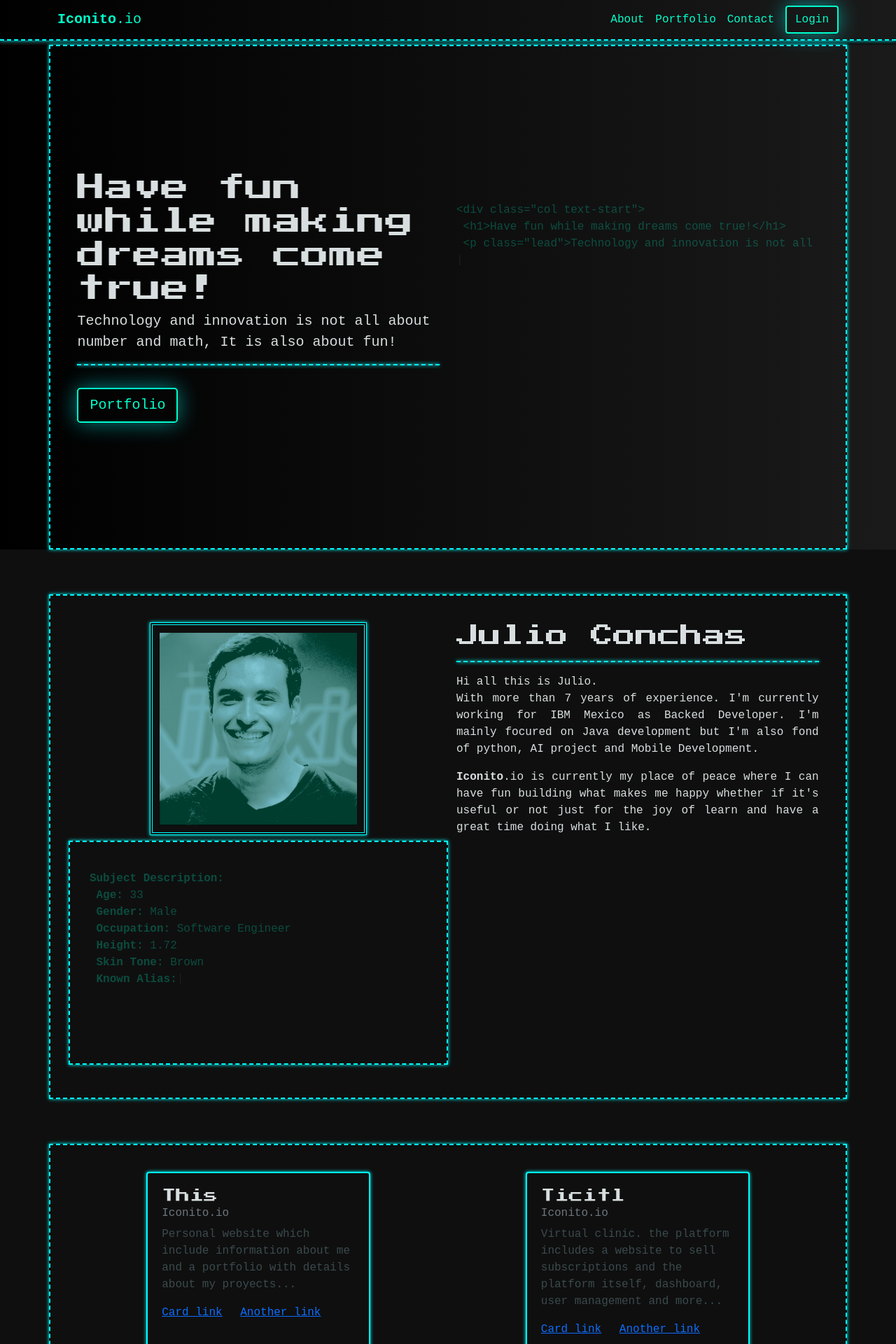
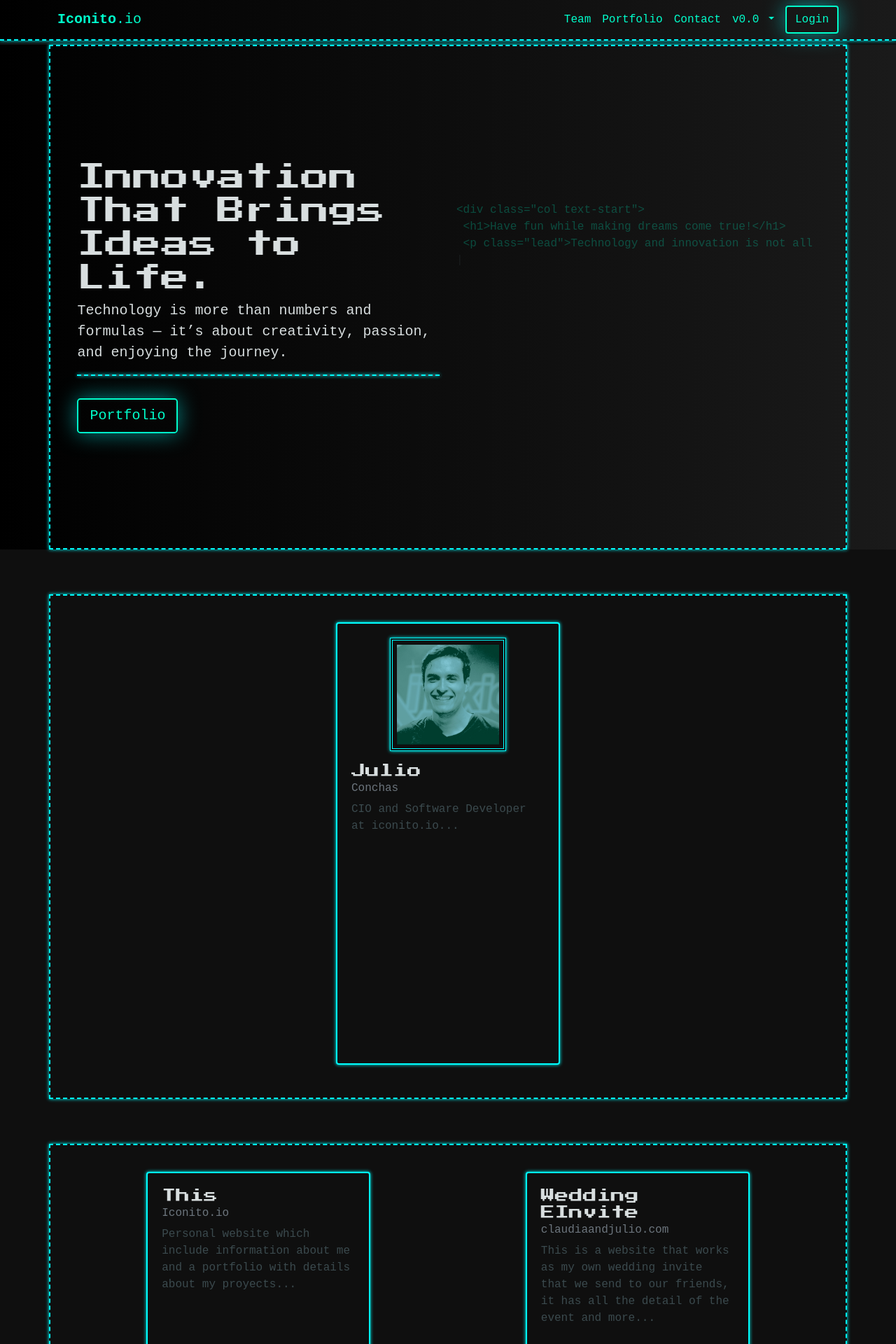
Before and after one commit to iconitodotcom/iconitodotcom, a Flask app: page / in a window 1280 px wide. Shown: the top 1920 px of the page at 70% size. Run offline with Flask 3, Linux system fonts and the light colour scheme.

Commit message:
last update of GUI, Add Team section instead of About and added a dropdown to switch between website versions

```diff
--- a/iconitodev/static/css/core/core.css
+++ b/iconitodev/static/css/core/core.css
@@ -110,6 +110,10 @@
   #typed-code {
     /*color: #00ffcc !important;*/
   }
+  a:hover
+  {
+    opacity: 0.5;
+  }
 
 
   @keyframes beat {
--- a/iconitodev/templates/base.html
+++ b/iconitodev/templates/base.html
@@ -17,7 +17,7 @@
     <head>
         <meta charset="UTF-8">
         <meta name="viewport" content="width=device-width, initial-scale=1.0">
-        <title>Iconito.io - Empowering Code</title>
+        <title>Iconito.io - Innovation That Brings Ideas to Life.</title>
         <!-- Bootstrap v5.0 CSS -->
         <link href="https://cdn.jsdelivr.net/npm/bootstrap@5.0.2/dist/css/bootstrap.min.css" rel="stylesheet">
 
--- a/iconitodev/templates/index.html
+++ b/iconitodev/templates/index.html
@@ -10,6 +10,7 @@
   Issue(opt)   Modifier            MM/DD/YYYY  Description
   ------       ------------------  ----------  ----------------------------------
   n/a          Julio Conchas       04/06/2025  Initial include of change history header.
+  n/a          Julio Conchas       01/21/2026  Update Company hero slogan
 -->
 {% extends "base.html" %}
 
@@ -22,8 +23,8 @@
         <div class="container retro-border">
             <div class="row d-inline-block d-lg-flex" id="hero-container">
                 <div class="col text-start align-self-center pt-5 pt-lg-0">
-                    <h1>Have fun while making dreams come true!</h1>
-                    <p class="lead secondary-txt-color">Technology and innovation is not all about number and math, It is also about fun!</p>
+                    <h1>Innovation That Brings Ideas to Life.</h1>
+                    <p class="lead secondary-txt-color">Technology is more than numbers and formulas — it&#x2019;s about creativity, passion, and enjoying the journey.</p>
                     <hr class="retro-line">
                     <a href="#portfolio" class="btn btn-retro btn-lg mt-3">Portfolio</a>
                 </div>
@@ -41,8 +42,8 @@
         <div class="container retro-border" style="min-height: 85vh;">
             <div class="row position-relative" id="hero-container" >
                 <div class="col text-start align-self-center pt-5 pt-lg-0">
-                    <h1>Have fun while making dreams come true!</h1>
-                    <p class="lead secondary-txt-color">Technology and innovation is not all about number and math, It is also about fun!</p>
+                    <h1>Innovation That Brings Ideas to Life.</h1>
+                    <p class="lead secondary-txt-color">Technology is more than numbers and formulas — it&#x2019;s about creativity, passion, and enjoying the journey.</p>
                     <hr class="retro-line">
                     <a href="#portfolio" class="btn btn-retro btn-lg mt-3">Portfolio</a>
                 </div>
@@ -56,60 +57,37 @@
     </section>
     <!-- Hero Section end -->
 
-    <!-- About Section -->
-    <section id="about" style="padding-top: 4rem">
-    <div class="container retro-border">
-        <div class="row d-inline-block d-lg-flex" id="about-container">
-            <!-- col that shows up for sm size -->
-            <div class="col align-self-centerh-100 d-block d-lg-none mb-5">
-                <h2 id="aboutme">Julio Conchas</h2>
-                <hr class="retro-line">
-                <p class="secondary-txt-color text-justify">
-                    Hi all this is Julio.<br>
-                    With more than 7 years of experience. I'm currently working for IBM Mexico as Backed Developer.
-                    I'm mainly focured on Java development but I'm also fond of python, AI project and Mobile Development.
-                </p>
-                <p class="secondary-txt-color text-justify">
-                    <span class="fw-bold">Iconito</span>.io is currently my place of peace where I can have fun building what makes me happy
-                    whether if it's useful or not just for the joy of learn and have a great time doing what I like.
-                </p>
-            </div>
-            <div class="col">
-                <div class="row"></div>
-                <div class="row mb-1">
-                    <div class="col align-self-center text-center">
-                        <img src="{{ url_for('static', filename='img/JulioTech.jpeg') }}" alt="" id="aboutimg" style="width: 60%;">
+    <!-- Team Section -->
+    <section id="team" style="padding-top: 4rem">
+        <div class="container retro-border">
+            <div class="row container-height justify-content-around">
+                <div class="card retro-solid-border p-1 card-style mb-2">
+                    <div class="card-body">
+                        <div class="mb-3 text-center">
+                             <img src="{{ url_for('static', filename='img/JulioTech.jpeg') }}" alt="" id="aboutimg" style="width: 60%;">
+                        </div>
+                        <h5 class="card-title">Julio</h5>
+                        <h6 class="card-subtitle mb-2 text-muted">Conchas</h6>
+                        <p class="card-text">CIO and Software Developer at iconito.io...</p>
+                        <!--
+                        <a href="#" class="card-link">Card link</a>
+                        <a href="#" class="card-link">Another link</a>
+                        -->
                     </div>
                 </div>
-                <!-- col that shows up for lg size -->
-                <div class="row d-none d-lg-block retro-border mt-2" style="min-height: 20rem;">
-                    <div class="code-box mx-auto text-start">
-                        <span id="description-code" class="primary-txt-color"></span>
+                <!--
+                <div class="card retro-solid-border p-1 card-style">
+                    <div class="card-body">
+                        <h5 class="card-title">Nikola</h5>
+                        <h6 class="card-subtitle mb-2 text-muted">Tesla</h6>
+                        <p class="card-text">Software and Cloud Developer at iconito.io...</p>
+                        <a href="#" class="card-link">Card link</a>
+                        <a href="#" class="card-link">Another link</a>
                     </div>
                 </div>
-                <!-- col that shows up for md size -->
-                <div class="row d-lg-none mt-2" style="min-height: 20rem;">
-                    <div class="code-box mx-auto text-start">
-                        <span id="description-code-mobile" class="primary-txt-color"></span>
-                    </div>
-                </div>
-            </div>
-            <!-- col that shows up for lg size -->
-            <div class="col align-self-centerh-100 d-none d-lg-block">
-                <h2 id="aboutme">Julio Conchas</h2>
-                <hr class="retro-line">
-                <p class="secondary-txt-color text-justify">
-                    Hi all this is Julio.<br>
-                    With more than 7 years of experience. I'm currently working for IBM Mexico as Backed Developer.
-                    I'm mainly focured on Java development but I'm also fond of python, AI project and Mobile Development.
-                </p>
-                <p class="secondary-txt-color text-justify">
-                    <span class="fw-bold">Iconito</span>.io is currently my place of peace where I can have fun building what makes me happy
-                    whether if it's useful or not just for the joy of learn and have a great time doing what I like.
-                </p>
+                -->
             </div>
         </div>
-    </div>
     </section>
 
     <!-- Portfolio Section -->
@@ -121,17 +99,21 @@
                         <h5 class="card-title">This</h5>
                         <h6 class="card-subtitle mb-2 text-muted">Iconito.io</h6>
                         <p class="card-text">Personal website which include information about me and a portfolio with details about my proyects...</p>
+                        <!--
                         <a href="#" class="card-link">Card link</a>
                         <a href="#" class="card-link">Another link</a>
+                        -->
                     </div>
                 </div>
                 <div class="card retro-solid-border p-1 card-style">
                     <div class="card-body">
-                        <h5 class="card-title">Ticitl</h5>
-                        <h6 class="card-subtitle mb-2 text-muted">Iconito.io</h6>
-                        <p class="card-text">Virtual clinic. the platform includes a website to sell subscriptions and the platform itself, dashboard, user management and more...</p>
+                        <h5 class="card-title">Wedding EInvite</h5>
+                        <h6 class="card-subtitle mb-2 text-muted">claudiaandjulio.com</h6>
+                        <p class="card-text">This is a website that works as my own wedding invite that we send to our friends, it has all the detail of the event and more...</p>
+                        <!--
                         <a href="#" class="card-link">Card link</a>
                         <a href="#" class="card-link">Another link</a>
+                        -->
                     </div>
                 </div>
             </div>
@@ -181,12 +163,12 @@
     <!-- Footer Section -->
     <footer>
         <div class="container">
-          <p class="mb-1">&copy; 2025 Iconito.io Have fun and make dreams come true!.</p>
+          <p class="mb-1">&copy; 2026 Iconito.io Innovation That Brings Ideas to Life.</p>
           <div>
-            <a href="#hero" class="me-3">Home</a>
-            <a href="#about" class="me-3">About</a>
-            <a href="#portfolio" class="me-3">Portfolio</a>
-            <a href="#login">Login</a>
+            <a href="#hero" class="me-3 text-decoration-none primary-txt-color">Home</a>
+            <a href="#about" class="me-3 text-decoration-none primary-txt-color">About</a>
+            <a href="#portfolio" class="me-3 text-decoration-none primary-txt-color">Portfolio</a>
+            <!-- <a href="#login">Login</a> -->
           </div>
         </div>
     </footer>
--- a/iconitodev/templates/topnav.html
+++ b/iconitodev/templates/topnav.html
@@ -9,9 +9,28 @@
     <!-- Nav Section -->
     <div class="collapse navbar-collapse justify-content-end" id="navbarNav">
       <ul class="navbar-nav">
-        <li class="nav-item"><a class="nav-link primary-txt-color" href="#about">About</a></li>
+        <li class="nav-item"><a class="nav-link primary-txt-color" href="#team">Team</a></li>
         <li class="nav-item"><a class="nav-link primary-txt-color" href="#portfolio">Portfolio</a></li>
         <li class="nav-item"><a class="nav-link primary-txt-color" href="#contact">Contact</a></li>
+        <li class="nav-item">
+             <button class="navbar-toggler" type="button" data-bs-toggle="collapse" data-bs-target="#navbarNavDarkDropdown" aria-controls="navbarNavDarkDropdown" aria-expanded="false" aria-label="Toggle navigation">
+              <span class="navbar-toggler-icon"></span>
+            </button>
+            <div class="collapse navbar-collapse" id="navbarNavDarkDropdown">
+              <ul class="navbar-nav">
+                <li class="nav-item dropdown">
+                  <a class="nav-link dropdown-toggle primary-txt-color" href="#" id="navbarDarkDropdownMenuLink" role="button" data-bs-toggle="dropdown" aria-expanded="false">
+                    v0.0
+                  </a>
+                  <ul class="dropdown-menu dropdown-menu-dark" aria-labelledby="navbarDarkDropdownMenuLink">
+                    <li><a class="dropdown-item" href="#">v1.0</a></li>
+                    <li><a class="dropdown-item" href="#">v1</a></li>
+                    <li><a class="dropdown-item" href="#">v0.0</a></li>
+                  </ul>
+                </li>
+              </ul>
+            </div>
+        </li>
         <li class="nav-item"><a class="btn btn-retro ms-2 d-none d-lg-block" href="{{ url_for('admin.login') }}">Login</a></li>
       </ul>
     </div>
```
Also changed, not shown: iconitodev/templates/profiles/jc.html (added, +55 -0 lines).
